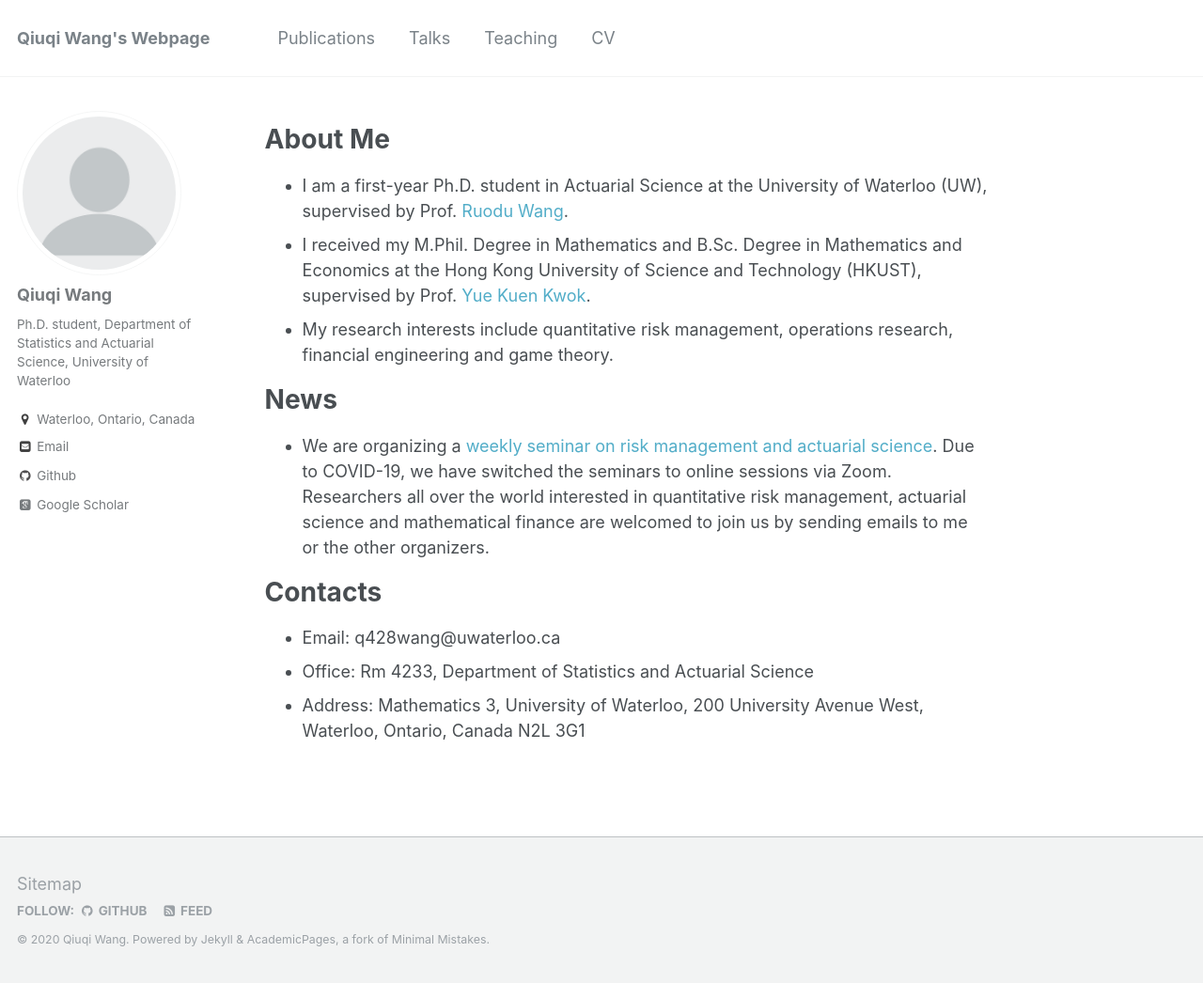
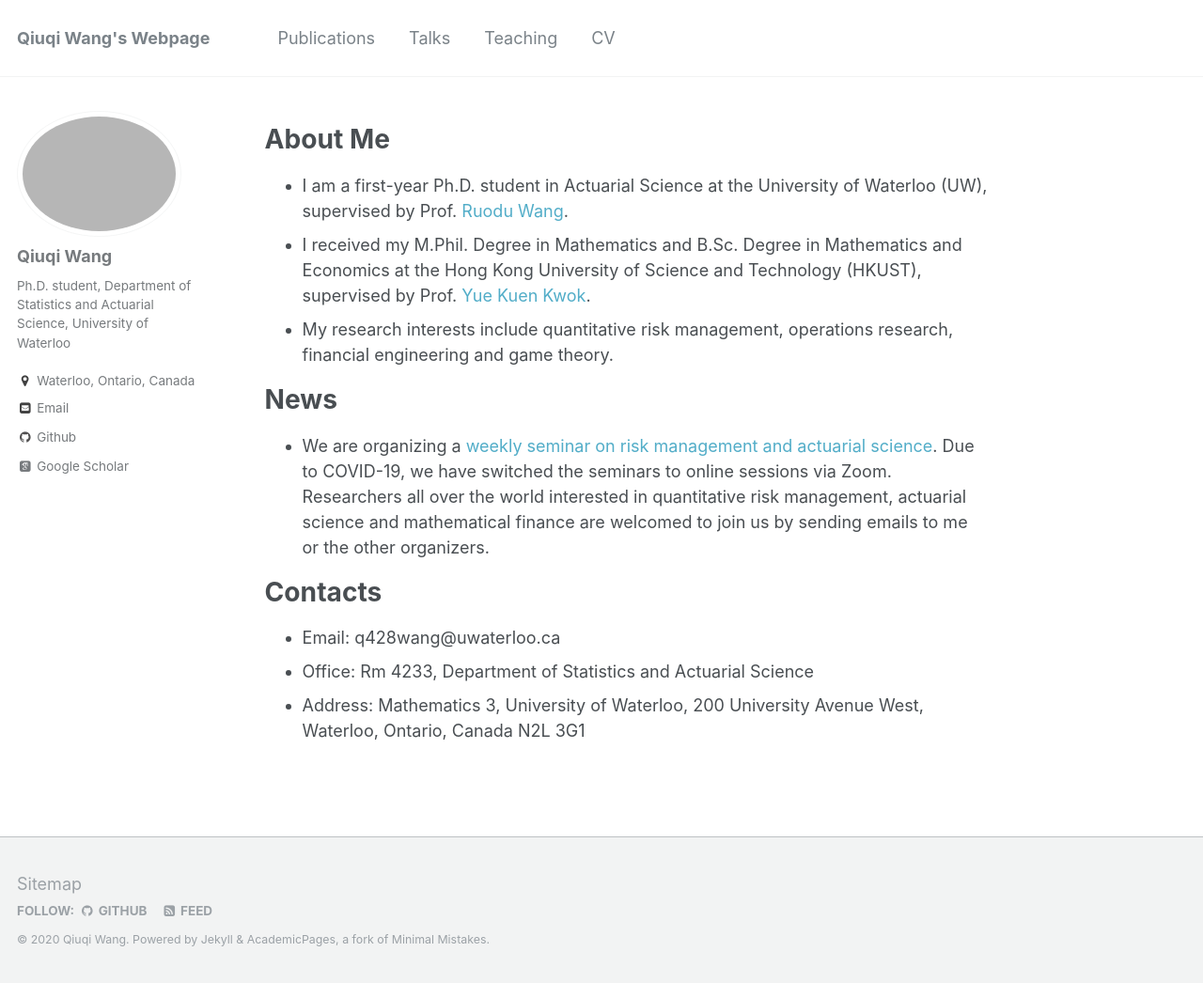
Before and after one commit to qwangan/qwangan.github.io, a Jekyll site: the page built from _pages/about.md, in a window 1280 px wide and 1046 px high. Shown: the whole window at 94% size. Built offline with Jekyll 4.4.1, drawn with Linux system fonts in a browser that asks for light colours; some web fonts are replaced.

Commit message:
Update _config.yml

```diff
--- a/_config.yml
+++ b/_config.yml
@@ -78,7 +78,7 @@ analytics:
 # Site Author
 author:
   name             : "Qiuqi Wang"
-  avatar           : "profile.png"
+  avatar           : "Photo.jpeg"
   bio              : "Ph.D. student, Department of Statistics and Actuarial Science, University of Waterloo"
   location         : "Waterloo, Ontario, Canada"
   employer         :
```
